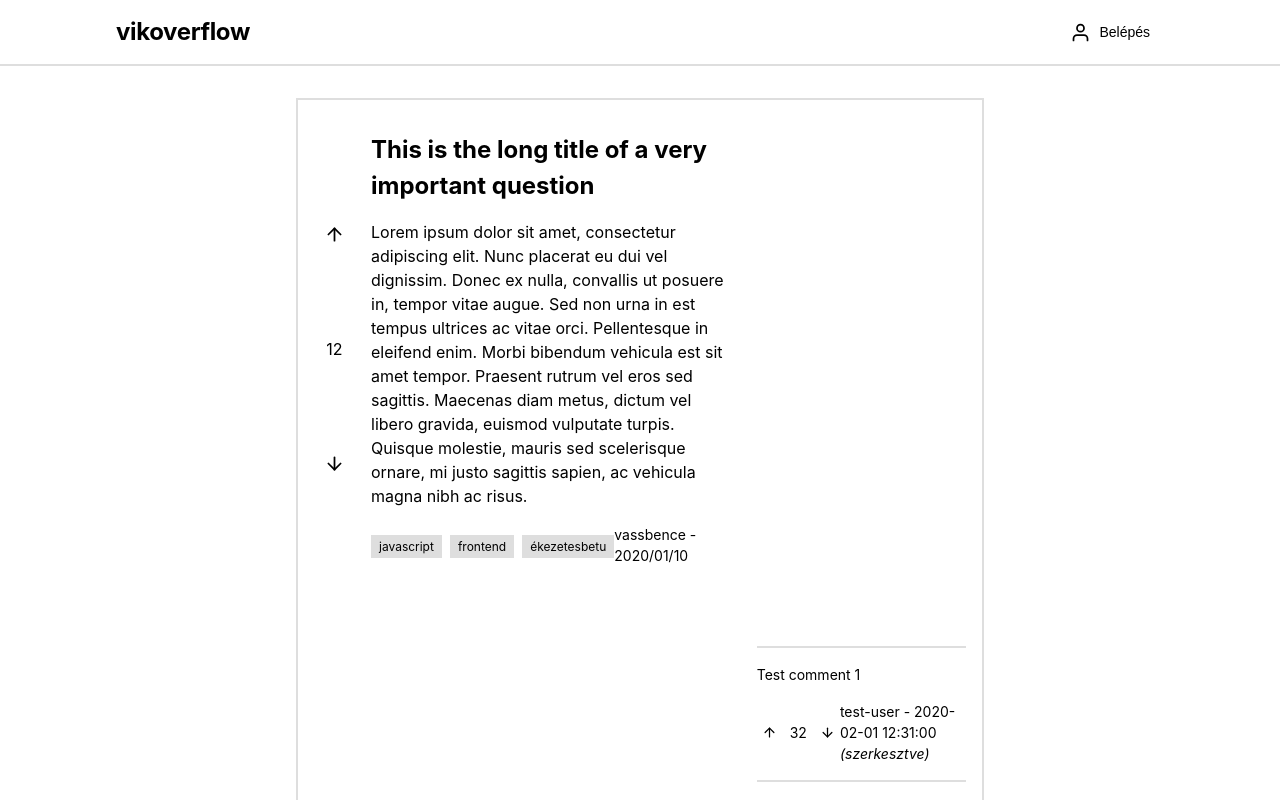
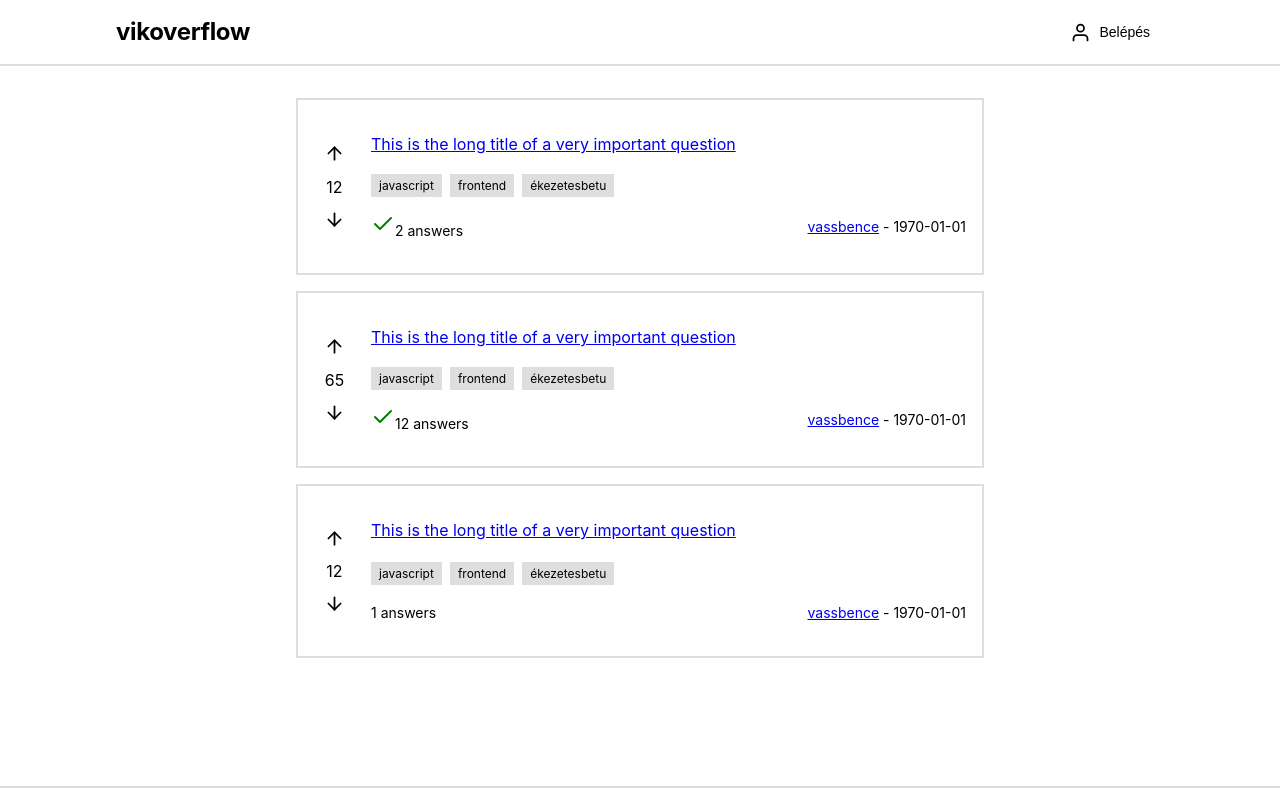
Before and after one commit to DevTeamSCH/vikoverflow-frontend, a Next.js app: page / in a window 1280 px wide. Shown: the top 800 px of the page. Built offline with nearby package versions, Linux system fonts and the light colour scheme; a web font is replaced by a local one.

Commit message:
Add question list component

```diff
--- a/src/components/question/index.js
+++ b/src/components/question/index.js
@@ -1,2 +1,3 @@
 export { default } from "./question";
 export { default as QuestionRow } from "./row";
+export { default as QuestionListItem } from "./listItem";
--- /dev/null
+++ b/src/components/question/listItem.js
@@ -0,0 +1,96 @@
+import { useState } from "react";
+import Vote, { VOTE_STATE as VOTE } from "./vote";
+import Link from "next/link";
+import Tag from "./tag";
+import { Check } from "react-feather";
+
+export default ({
+  id,
+  title,
+  owner,
+  vote_count,
+  user_vote,
+  answer_count,
+  answered,
+  tags
+}) => {
+  const [userVote, setVote] = useState(VOTE.NONE);
+  const handleUpvote = () =>
+    setVote(userVote === VOTE.UP ? VOTE.NONE : VOTE.UP);
+  const handleDownvote = () =>
+    setVote(userVote === VOTE.DOWN ? VOTE.NONE : VOTE.DOWN);
+
+  return (
+    <div className="container">
+      <div className="voting-container">
+        <Vote
+          value={user_vote}
+          count={vote_count}
+          onUpvote={handleUpvote}
+          onDownvote={handleDownvote}
+        />
+      </div>
+      <div className="title-container">
+        <Link href={`/questions/${id}`}>
+          <a className="title">{title}</a>
+        </Link>
+      </div>
+      <div className="tags-container">
+        <div className="tags">
+          {tags.map(t => (
+            <Tag key={t.id} {...t} />
+          ))}
+        </div>
+      </div>
+      <div className="meta-container">
+        <span className="info">
+          {answered ? <Check color="green" /> : ""}
+          {answer_count} answers
+        </span>
+        <span className="info">
+          <Link href={`/users/${owner}`}>
+            <a>{owner}</a>
+          </Link>
+          {` - 1970-01-01`}
+        </span>
+      </div>
+      <style jsx>{`
+        .container {
+          display: grid;
+          grid-gap: 1rem;
+          grid-template-columns: auto 1fr;
+          grid-template-areas: "voting title" "voting tags" "voting meta";
+          border: 2px solid var(--accents-3);
+          padding: var(--gap-double) var(--gap);
+        }
+
+        .voting-container {
+          grid-area: voting;
+        }
+
+        .title-container {
+          grid-area: title;
+        }
+
+        .tags-container {
+          grid-area: tags;
+        }
+
+        .meta-container {
+          grid-area: meta;
+          display: flex;
+          justify-content: space-between;
+          align-items: center;
+        }
+
+        .tags > :global(*:not(:first-child)) {
+          margin-left: var(--gap-half);
+        }
+
+        .info {
+          font-size: 0.875rem;
+        }
+      `}</style>
+    </div>
+  );
+};
--- a/src/pages/index.js
+++ b/src/pages/index.js
@@ -1,62 +1,47 @@
 import Page from "../components/page";
-import Question, { QuestionRow } from "../components/question";
+import { QuestionListItem, QuestionRow } from "../components/question";
 
 const questions = [
   {
     id: 1,
     title: "This is the long title of a very important question",
-    text:
-      "Lorem ipsum dolor sit amet, consectetur adipiscing elit. Nunc placerat eu dui vel dignissim. Donec ex nulla, convallis ut posuere in, tempor vitae augue. Sed non urna in est tempus ultrices ac vitae orci. Pellentesque in eleifend enim. Morbi bibendum vehicula est sit amet tempor. Praesent rutrum vel eros sed sagittis. Maecenas diam metus, dictum vel libero gravida, euismod vulputate turpis. Quisque molestie, mauris sed scelerisque ornare, mi justo sagittis sapien, ac vehicula magna nibh ac risus.",
     tags: [
       { id: "javascript", name: "javascript" },
       { id: "frontend", name: "frontend" },
       { id: "ekezetesbetu", name: "ékezetesbetu" }
     ],
-    author: "vassbence",
+    owner: "vassbence",
     date: "2020/01/10",
-    comments: [
-      {
-        id: 1,
-        text: "Test comment 1",
-        owner: "test-user",
-        updated_at: "2020-02-01 12:31:00",
-        created_at: "2020-01-01 12:34:56"
-      },
-      {
-        id: 2,
-        text:
-          "Lorem ipsum dolor sit amet, consectetur adipiscing elit. Nunc placerat eu dui vel dignissim. Donec ex nulla, convallis ut posuere in, tempor vitae augue. Sed non urna in est tempus ultrices ac vitae orci. Pellentesque in eleifend enim. Morbi bibendum vehicula est sit amet tempor. Praesent rutrum vel eros sed sagittis. Maecenas diam metus, dictum vel libero gravida, euismod vulputate turpis. Quisque molestie, mauris sed scelerisque ornare, mi justo sagittis sapien, ac vehicula magna nibh ac risus.",
-        owner: "test2",
-        created_at: "2020-01-01 12:34:56"
-      }
-    ]
+    answer_count: 2,
+    answered: true,
+    vote_count: 12
   },
   {
     id: 2,
     title: "This is the long title of a very important question",
-    text:
-      "Lorem ipsum dolor sit amet, consectetur adipiscing elit. Nunc placerat eu dui vel dignissim. Donec ex nulla, convallis ut posuere in, tempor vitae augue. Sed non urna in est tempus ultrices ac vitae orci. Pellentesque in eleifend enim. Morbi bibendum vehicula est sit amet tempor. Praesent rutrum vel eros sed sagittis. Maecenas diam metus, dictum vel libero gravida, euismod vulputate turpis. Quisque molestie, mauris sed scelerisque ornare, mi justo sagittis sapien, ac vehicula magna nibh ac risus.",
     tags: [
       { id: "javascript", name: "javascript" },
       { id: "frontend", name: "frontend" },
       { id: "ekezetesbetu", name: "ékezetesbetu" }
     ],
-    author: "vassbence",
-    date: "2020/01/10"
+    owner: "vassbence",
+    date: "2020/01/10",
+    answer_count: 12,
+    answered: true,
+    vote_count: 65
   },
   {
     id: 3,
     title: "This is the long title of a very important question",
-    text:
-      "Lorem ipsum dolor sit amet, consectetur adipiscing elit. Nunc placerat eu dui vel dignissim. Donec ex nulla, convallis ut posuere in, tempor vitae augue. Sed non urna in est tempus ultrices ac vitae orci. Pellentesque in eleifend enim. Morbi bibendum vehicula est sit amet tempor. Praesent rutrum vel eros sed sagittis. Maecenas diam metus, dictum vel libero gravida, euismod vulputate turpis. Quisque molestie, mauris sed scelerisque ornare, mi justo sagittis sapien, ac vehicula magna nibh ac risus.",
     tags: [
       { id: "javascript", name: "javascript" },
       { id: "frontend", name: "frontend" },
       { id: "ekezetesbetu", name: "ékezetesbetu" }
     ],
-    author: "vassbence",
-    date: "2020/01/10",
-    comments: []
+    owner: "vassbence",
+    answer_count: 1,
+    answered: false,
+    vote_count: 12
   }
 ];
 
@@ -65,7 +50,7 @@ export default () => (
     <div className="questions">
       {questions.map(q => (
         <QuestionRow key={q.id}>
-          <Question {...q} />
+          <QuestionListItem {...q} />
         </QuestionRow>
       ))}
     </div>
```
